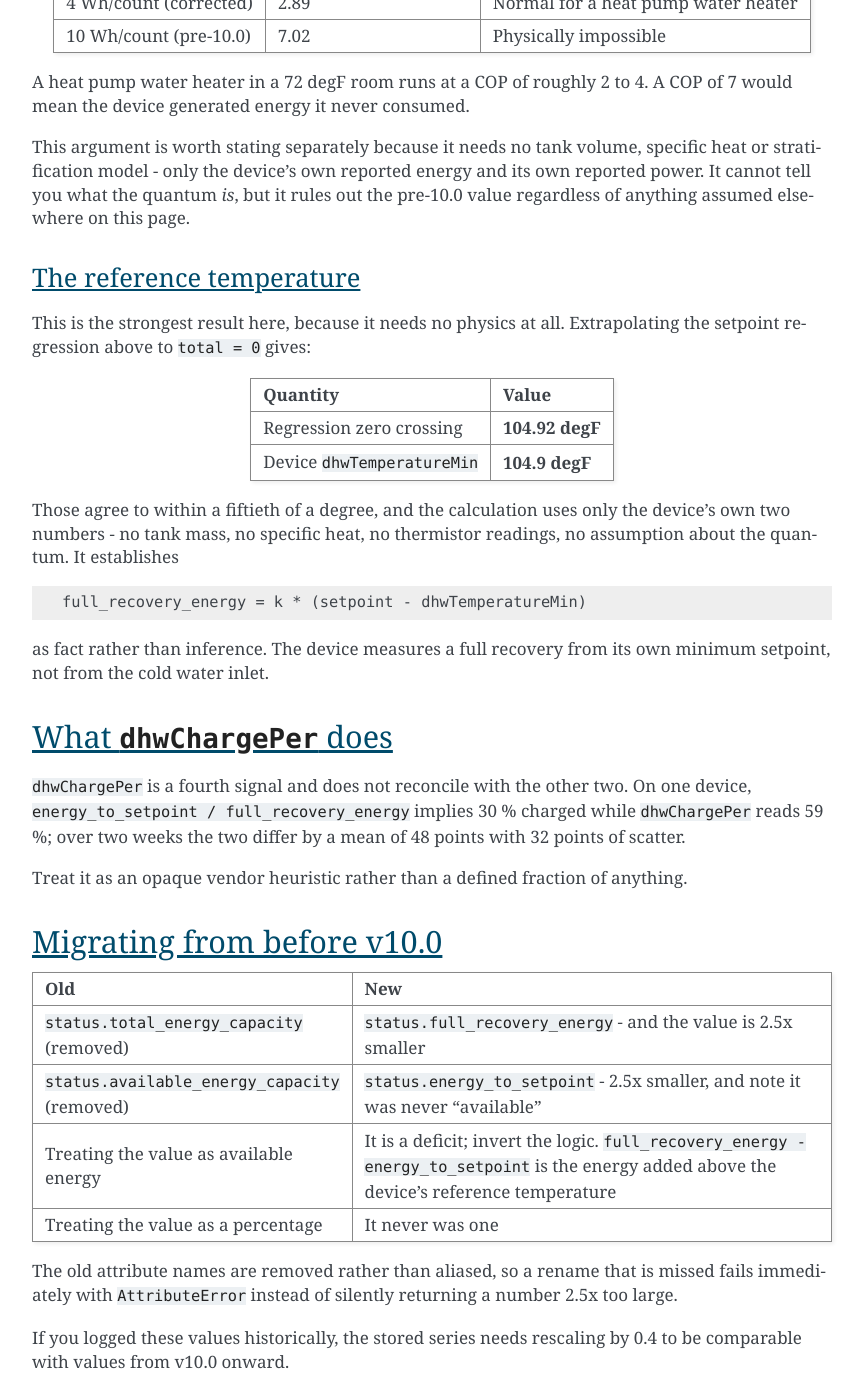
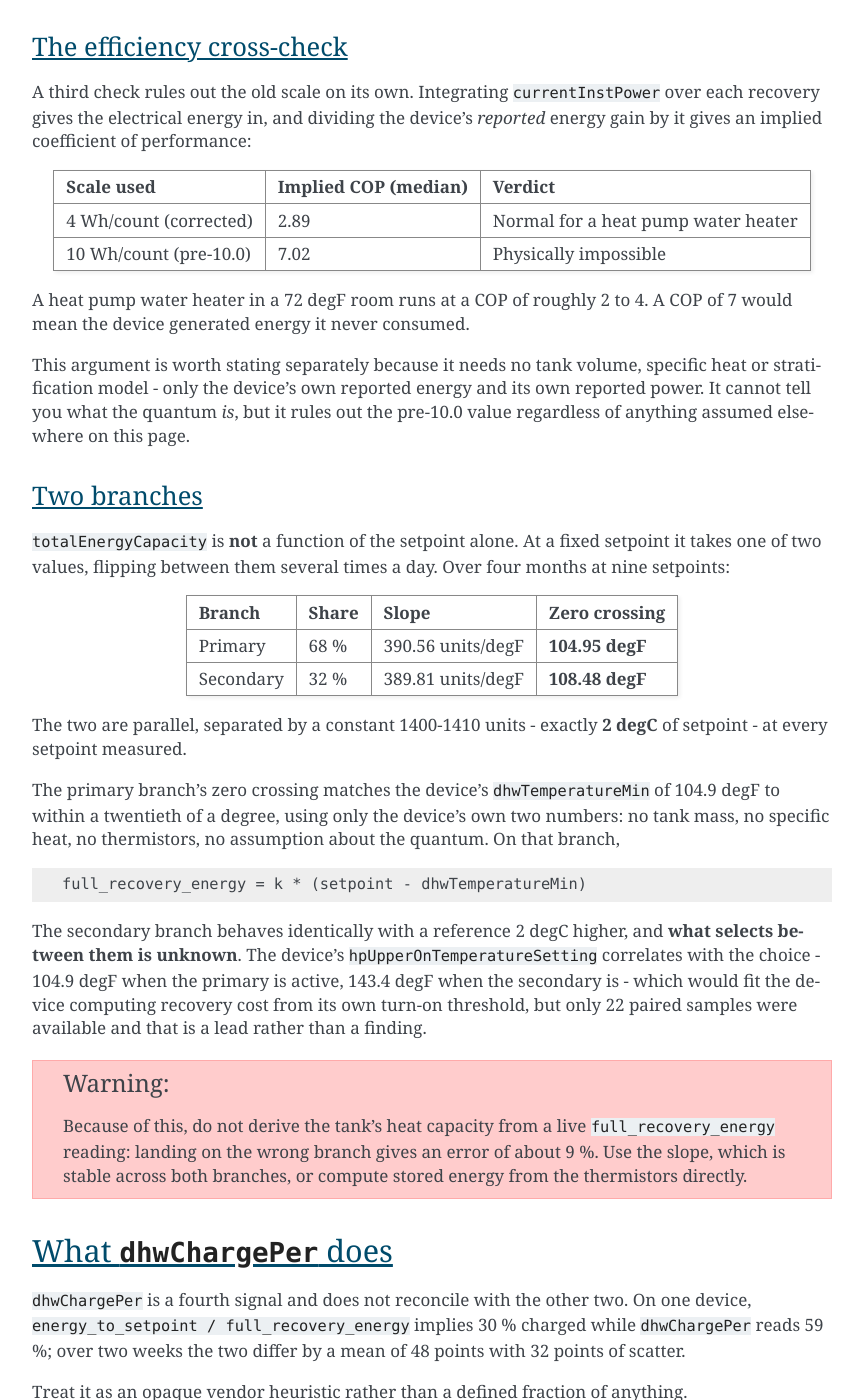
Before and after one commit to eman/nwp500-python, a Sphinx documentation site: the page built from docs/explanation/tank-energy.rst, in a window 1280 px wide and 1400 px high, scrolled down 2994 px. Shown: the whole window, without its empty margins (338-1202 px from the left). Built offline with Sphinx 7.4.7, drawn with Linux system fonts in a browser that asks for light colours; some of the changed text lies outside the part shown.

Commit message:
Disclose that totalEnergyCapacity is bimodal
The setpoint regression was presented as R-squared 0.99999 without
saying it was a modal fit. The field is not a function of the setpoint
alone: at a fixed setpoint it takes one of two values, flipping between
them several times a day, separated by a constant 2 degC of setpoint.

Fitted separately the branches are 68%/32% and parallel:

  primary    390.56 units/degF, zero at 104.95 degF
  secondary  389.81 units/degF, zero at 108.48 degF

This cuts both ways. The quantum gets stronger - two independent
populations agree on the slope to within 0.2%, which is better evidence
than either alone. The reference temperature gets weaker: only the
primary branch lands on dhwTemperatureMin, and what selects between the
branches is unknown. hpUpperOnTemperatureSetting correlates with the
choice, but on 22 paired samples that is a lead, not a finding.

Adds a warning against deriving tank heat capacity from a live
full_recovery_energy reading, which lands on the wrong branch about a
third of the time and is then off by 9%.

Also states plainly in the summary that both fields are measured from the
setpoint and so describe potential rather than content - neither is a
state of charge.

No functional change.

Co-Authored-By: Claude Opus 5 <noreply@anthropic.com>

```diff
--- a/CHANGELOG.rst
+++ b/CHANGELOG.rst
@@ -16,8 +16,10 @@ Changed
   scaled by 10 on the assumption the device reported 10 Wh units. It does
   not. Because ``totalEnergyCapacity`` is a whole-tank quantity, its slope
   against the setpoint measures the quantum with no stratification
-  assumption: on a 65-gallon NWP500 that is 70.25 raw counts per Kelvin
-  (R-squared 0.99999 over ten setpoints). Converting to Watt-hours needs a
+  assumption: on a 65-gallon NWP500 that is 70.25 raw counts per Kelvin.
+  The field turns out to be bimodal - at a fixed setpoint it takes one of
+  two values exactly 2 degC apart - but both branches give the same slope
+  to within 0.2%, so the quantum is unaffected. Converting to Watt-hours needs a
   water mass, and a "65 gallon" tank does not hold 65 gallons - so taking
   the quantum to be round, as every other conversion in this protocol is,
   4 Wh/count is the only candidate implying a water volume below the
--- a/docs/explanation/tank-energy.rst
+++ b/docs/explanation/tank-energy.rst
@@ -32,8 +32,12 @@ The short version
      - Cost of a full recovery to the **current setpoint**. It moves
        whenever the setpoint moves.
 
-Both are raw counts of about 4 Wh each, not Watt-hours. Library versions
-before 10.0 multiplied by 10, overstating tank energy by 2.43x.
+Both are raw counts of 4 Wh each, not Watt-hours. Library versions before
+10.0 multiplied by 10, overstating tank energy by 2.5x.
+
+Both are also measured **from the setpoint**, so both describe potential
+rather than content: move the setpoint and both change while the water in
+the tank does not. Neither is a state of charge.
 
 Neither field tells you how much hot water you can actually draw. That
 depends on tank volume, the inlet temperature and the temperature you
@@ -50,9 +54,10 @@ Both fields fit a single two-parameter model:
    energy_to_setpoint    = k * (setpoint - tank_mean_temperature)
    full_recovery_energy  = k * (setpoint - reference_temperature)
 
-where ``reference_temperature`` is the device's own minimum setpoint,
-``dhwTemperatureMin`` (40.5 degC / 104.9 degF), and ``k`` is the tank's
-heat capacity.
+where ``k`` is the tank's heat capacity and ``reference_temperature`` is
+the device's own minimum setpoint, ``dhwTemperatureMin`` (40.5 degC /
+104.9 degF) - though only about two thirds of the time, see
+`Two branches`_.
 
 Two consequences follow, and both matter:
 
@@ -103,8 +108,11 @@ The 4 Wh quantum
 
 ``totalEnergyCapacity`` is a whole-tank quantity, so its slope against
 the setpoint measures the quantum without needing any assumption about
-how the tank stratifies. Pairing each setpoint with the ``total`` it
-produces, on a 65-gallon unit:
+how the tank stratifies.
+
+The device does not report a single ``total`` per setpoint - see
+`Two branches`_ below - so the table lists the most common value at each
+setpoint, which covers 68 % of samples:
 
 .. list-table::
    :header-rows: 1
@@ -134,9 +142,13 @@ produces, on a 65-gallon unit:
      - 148.1 degF
      - 16850
 
-An arithmetic sequence: least squares over those ten points gives
-**R-squared 0.99999** and a slope of **70.25 raw counts per Kelvin** of
-whole-tank temperature rise.
+An arithmetic sequence: least squares gives **R-squared 0.99999** and a
+slope of **70.25 raw counts per Kelvin** of whole-tank temperature rise.
+
+The slope is the robust part of this. The second branch, fitted
+separately, gives 389.81 units/degF against the primary's 390.56 - the
+same figure to within 0.2 %. Two independent populations agreeing on the
+slope is stronger evidence for the quantum than either alone.
 
 Converting that to Watt-hours needs a water mass, and this is where care
 is required: a "65 gallon" tank does not hold 65 gallons of water. Rather
@@ -205,32 +217,56 @@ reported energy and its own reported power. It cannot tell you what the
 quantum *is*, but it rules out the pre-10.0 value regardless of anything
 assumed elsewhere on this page.
 
-The reference temperature
--------------------------
+.. _two branches:
 
-This is the strongest result here, because it needs no physics at all.
-Extrapolating the setpoint regression above to ``total = 0`` gives:
+Two branches
+------------
+
+``totalEnergyCapacity`` is **not** a function of the setpoint alone. At a
+fixed setpoint it takes one of two values, flipping between them several
+times a day. Over four months at nine setpoints:
 
 .. list-table::
    :header-rows: 1
 
-   * - Quantity
-     - Value
-   * - Regression zero crossing
-     - **104.92 degF**
-   * - Device ``dhwTemperatureMin``
-     - **104.9 degF**
+   * - Branch
+     - Share
+     - Slope
+     - Zero crossing
+   * - Primary
+     - 68 %
+     - 390.56 units/degF
+     - **104.95 degF**
+   * - Secondary
+     - 32 %
+     - 389.81 units/degF
+     - **108.48 degF**
 
-Those agree to within a fiftieth of a degree, and the calculation uses
-only the device's own two numbers - no tank mass, no specific heat, no
-thermistor readings, no assumption about the quantum. It establishes
+The two are parallel, separated by a constant 1400-1410 units - exactly
+**2 degC** of setpoint - at every setpoint measured.
+
+The primary branch's zero crossing matches the device's
+``dhwTemperatureMin`` of 104.9 degF to within a twentieth of a degree,
+using only the device's own two numbers: no tank mass, no specific heat,
+no thermistors, no assumption about the quantum. On that branch,
 
 .. code:: text
 
    full_recovery_energy = k * (setpoint - dhwTemperatureMin)
 
-as fact rather than inference. The device measures a full recovery from
-its own minimum setpoint, not from the cold water inlet.
+The secondary branch behaves identically with a reference 2 degC higher,
+and **what selects between them is unknown**. The device's
+``hpUpperOnTemperatureSetting`` correlates with the choice - 104.9 degF
+when the primary is active, 143.4 degF when the secondary is - which
+would fit the device computing recovery cost from its own turn-on
+threshold, but only 22 paired samples were available and that is a lead
+rather than a finding.
+
+.. warning::
+   Because of this, do not derive the tank's heat capacity from a live
+   ``full_recovery_energy`` reading: landing on the wrong branch gives an
+   error of about 9 %. Use the slope, which is stable across both
+   branches, or compute stored energy from the thermistors directly.
 
 
 What ``dhwChargePer`` does
```
Also changed, not shown: 1 other file.
